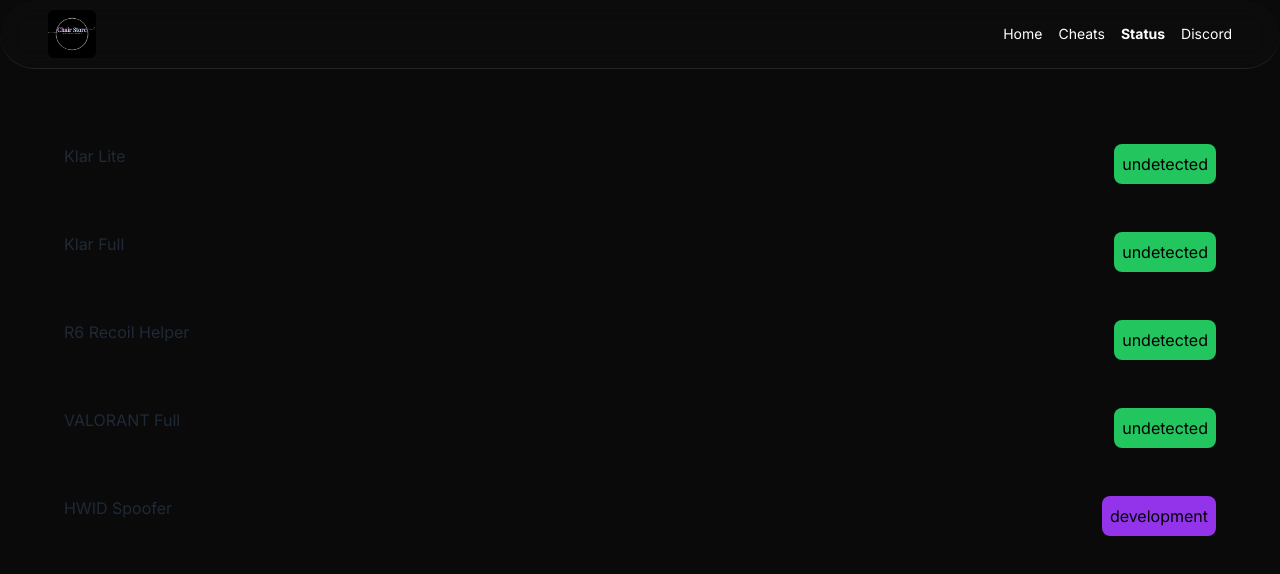
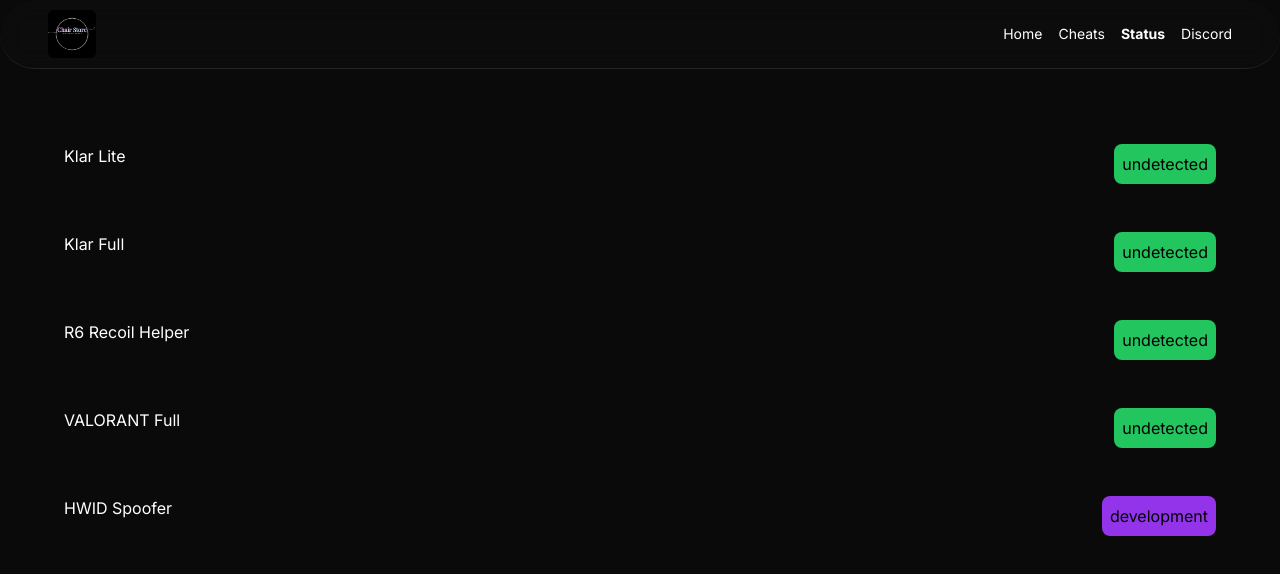
Before and after one commit to Crspy2/chairstore-web, a Next.js app: page /status in a window 1280 px wide. Shown: the top 574 px of the page. Built offline with nearby package versions, Linux system fonts and the light colour scheme.

Commit message:
change status text color

```diff
--- a/src/app/status/page.tsx
+++ b/src/app/status/page.tsx
@@ -38,7 +38,7 @@
 export default function Status() {
     return (
         <main className="dark mt-36">
-            <div className="flex flex-col max-w-6xl mx-auto gap-y-12">
+            <div className="flex flex-col max-w-6xl mx-auto gap-y-12 text-white">
                 {productStatuses.map((p, id) => (
                     <div className="flex justify-between" key={id}>
                         <h1>{p.name}</h1>
```
